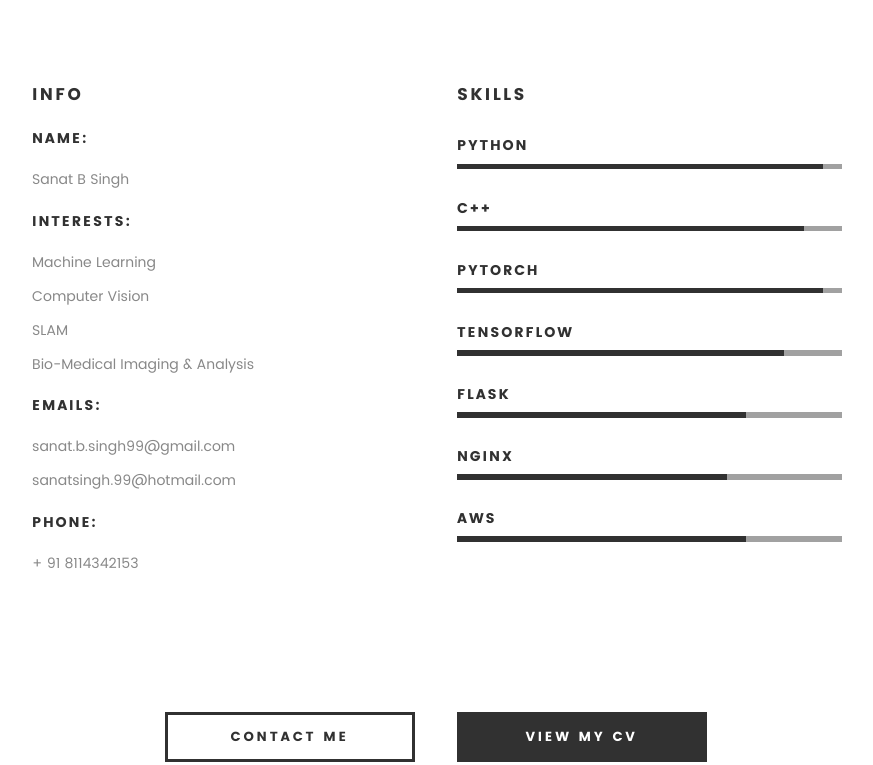
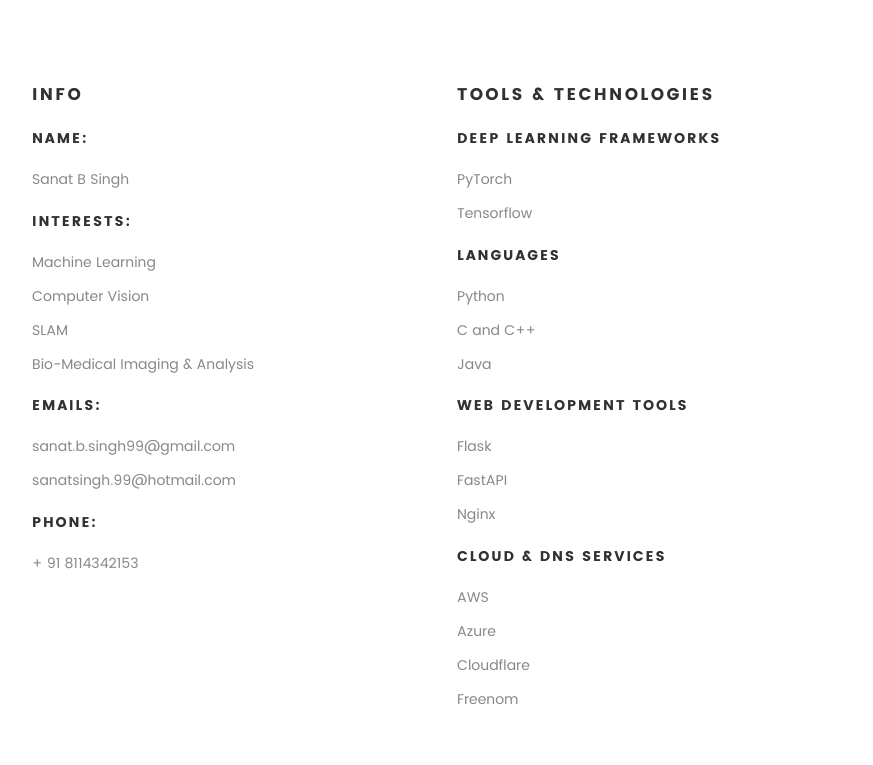
Before and after one commit to sanatsingh/sanatsingh.github.io, a plain HTML site: page index.html in a window 1280 px wide. Shown: the part 1347-2112 px from the top of the page, without its empty margins (203-1076 px from the left). Drawn offline with Linux system fonts and the light colour scheme; files whose address does not match are found by name.

Commit message:
fix: removed bars

```diff
--- a/index.html
+++ b/index.html
@@ -157,40 +157,37 @@
 
    		<div class="col-six tab-full">
 
-   			<h3>Skills</h3>
+   			<h3>Tools & Technologies</h3>
 
-
-				<ul class="skill-bars">
+				<ul class="info-list">
 				   <li>
-				   	<div class="progress percent95"></div>
-				   	<strong>Python</strong>
+				   	<!-- <div class="progress percent95"></div> -->
+				   	<strong>Deep Learning Frameworks</strong>
+					   <li><span>PyTorch</span></li>
+					   <li><span>Tensorflow</span></li>
 				   </li>
 				   <li>
-				   	<div class="progress percent90"></div>
-				   	<strong>C++</strong>
+				   	<!-- <div class="progress percent90"></div> -->
+				   	<strong>Languages</strong>
+					   <li><span>Python</span></li>
+					   <li><span>C and C++</span></li>
+					   <li><span>Java</span></li>
 				   </li>
 				   <li>
-				   	<div class="progress percent95"></div>
-				   	<strong>PyTorch</strong>
+				   	<!-- <div class="progress percent95"></div> -->
+				   	<strong>Web Development Tools</strong>
+					   <li><span>Flask</span></li>
+					   <li><span>FastAPI</span></li>
+					   <li><span>Nginx</span></li>
 				   </li>
 				   <li>
-				   	<div class="progress percent85"></div>
-				   	<strong>Tensorflow</strong>
+				   	<!-- <div class="progress percent85"></div> -->
+				   	<strong>Cloud & DNS Services</strong>
+					   <li><span>AWS</span></li>
+					   <li><span>Azure</span></li>
+					   <li><span>Cloudflare</span></li>
+					   <li><span>Freenom</span></li>
 				   </li>
-				   <li>
-				   	<div class="progress percent75"></div>
-				   	<strong>Flask</strong>
-				   </li>
-				   <li>
-                    <div class="progress percent70"></div>
-				   	<strong>Nginx</strong>
-				   </li>
-				   <li>
-                    <div class="progress percent75"></div>
-				   	<strong>AWS</strong>
-				   </li>
-
-
 				</ul> <!-- /skill-bars -->
 
    		</div>
```
